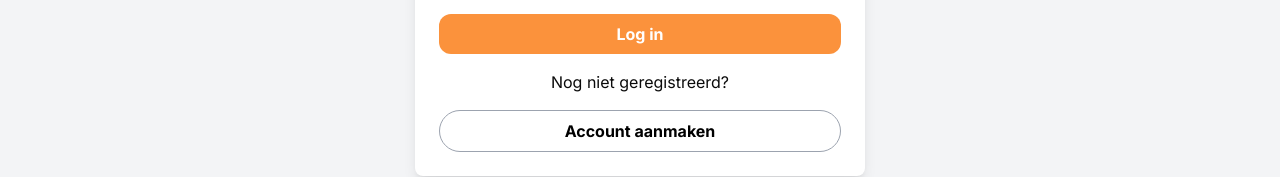
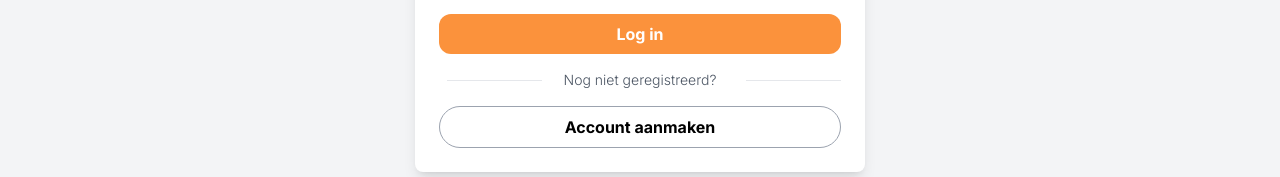
Before and after one commit to sjoerdvermeijden/next-delivery, a Next.js app: page /account in a window 1280 px wide. Shown: the part 334-511 px from the top of the page. Built offline with nearby package versions, Linux system fonts and the light colour scheme.

Commit message:
Adds styling to the login form

```diff
--- a/src/components/login-form.tsx
+++ b/src/components/login-form.tsx
@@ -15,8 +15,8 @@ function LoginForm({ }: Props) {
                 <input className='mb-4 border p-2 rounded-xl' type="password" name="" id="wachtwoord" />
                 <input className='bg-orange-400 p-2 text-white font-bold rounded-xl' type="submit" value="Log in" />
             </form>
-            <div className='text-center mb-4'>
-                <p>Nog niet geregistreerd?</p>
+            <div className='relative mb-4'>
+                <p className='flex justify-center w-full before:content-[attr(after)] before:ml-2 before:h-[0.1px] before:bg-gray-200 before:z-10 before:w-[95px] before:absolute before:left-0 before:top-2.5 after:content-[attr(after)] after:ml-2 after:h-[0.1px] after:bg-gray-200 after:z-10 after:w-[95px] after:absolute after:right-0 after:top-2.5 text-gray-600 font-light text-sm'>Nog niet geregistreerd?</p>
             </div>
             <Link href="/create-account" className='border border-gray-400 text-black p-2 text-center font-bold rounded-3xl transition-colors block hover:bg-gray-100'>Account aanmaken</Link>
         </>
```
